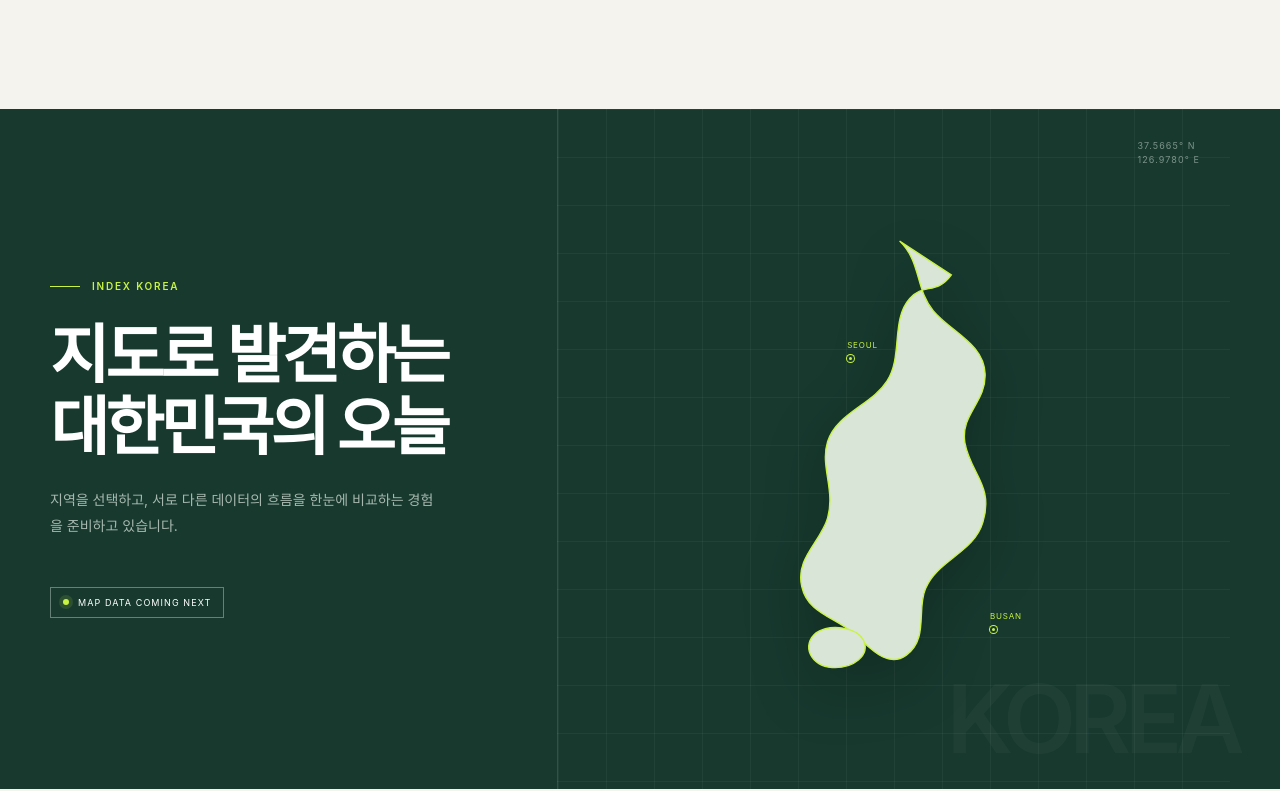
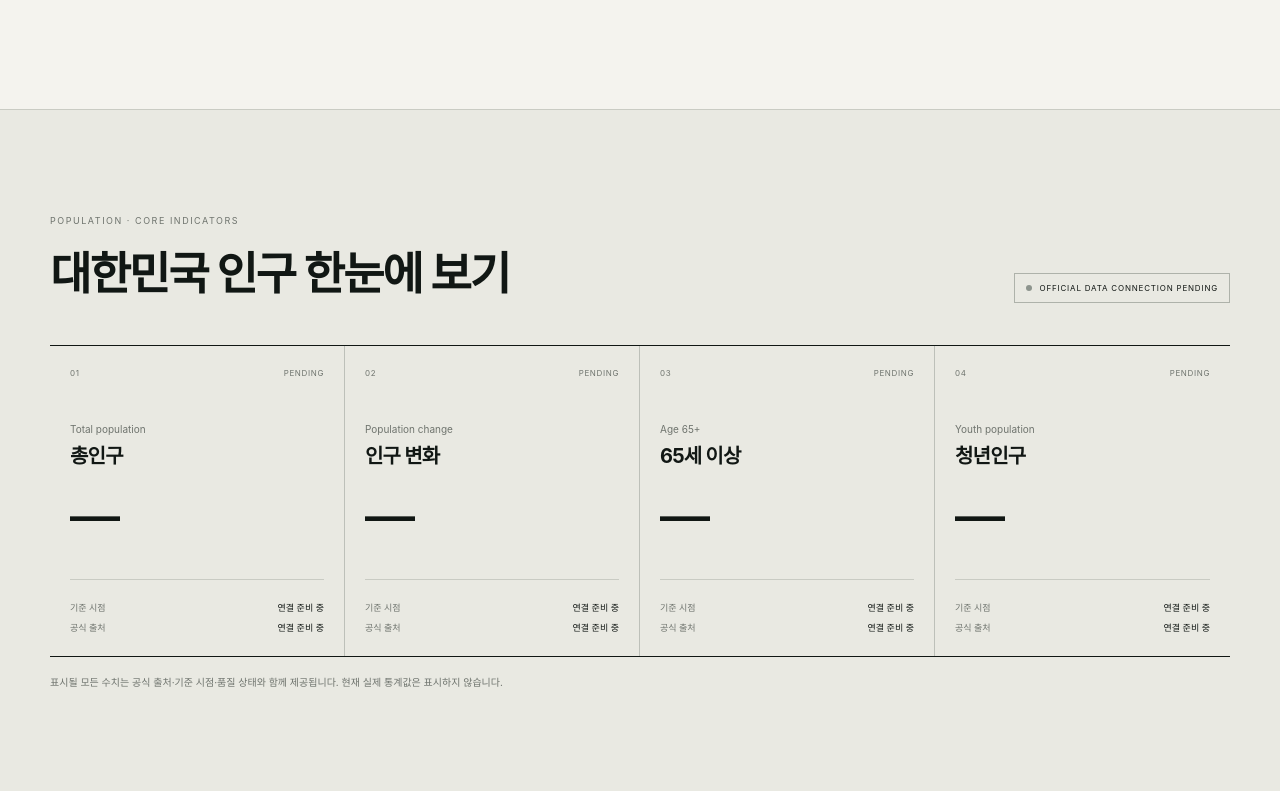
Before and after one commit to simpleisabest/INDEX_WORLD, a Next.js app: page / in a window 1280 px wide. Shown: the part 1399-2190 px from the top of the page. Built offline with nearby package versions, Linux system fonts and the light colour scheme.

Commit message:
feat: add V0.3 population KPI foundation

```diff
--- a/app/globals.css
+++ b/app/globals.css
@@ -69,6 +69,26 @@ button,input,select { font:inherit; }
 .card-bottom { display:flex; justify-content:space-between; align-items:end; margin-top:auto; font-size:11px; color:var(--muted); }
 .card-bottom b { font-size:18px; color:var(--ink); }
 
+.kpi-section { padding:105px 0; background:#e9e9e2; border-top:1px solid var(--line); }
+.kpi-header { display:flex; justify-content:space-between; align-items:end; gap:30px; margin-bottom:42px; }
+.kpi-header p { margin:0 0 12px; color:var(--muted); font-size:9px; letter-spacing:.17em; }
+.kpi-header h2 { margin:0; font-size:clamp(28px,4vw,45px); letter-spacing:-.045em; }
+.kpi-status { display:flex; align-items:center; gap:8px; padding:9px 11px; border:1px solid #aeb2aa; font-size:8px; letter-spacing:.1em; white-space:nowrap; }
+.kpi-status i { width:6px; height:6px; border-radius:50%; background:#8d948d; }
+.kpi-grid { display:grid; grid-template-columns:repeat(4,1fr); border-top:1px solid var(--ink); border-bottom:1px solid var(--ink); }
+.kpi-card { min-height:310px; padding:22px 20px; border-right:1px solid #bdc0b9; display:flex; flex-direction:column; }
+.kpi-card:last-child { border-right:0; }
+.kpi-card-top { display:flex; justify-content:space-between; color:var(--muted); font-size:8px; letter-spacing:.08em; }
+.kpi-card > p { margin:45px 0 5px; color:var(--muted); font-size:10px; }
+.kpi-card h3 { margin:0; font-size:20px; letter-spacing:-.04em; }
+.kpi-value { display:flex; align-items:baseline; gap:7px; margin:22px 0 auto; }
+.kpi-value strong { font-size:50px; line-height:1; font-weight:500; }
+.kpi-value span { font-size:11px; color:var(--muted); }
+.kpi-card dl { margin:25px 0 0; padding-top:14px; border-top:1px solid #c9cbc3; }
+.kpi-card dl div { display:flex; justify-content:space-between; gap:10px; margin-top:7px; font-size:9px; }
+.kpi-card dt { color:var(--muted); }.kpi-card dd { margin:0; }
+.kpi-disclaimer { margin:17px 0 0; color:var(--muted); font-size:10px; }
+
 .map-section { background:var(--green); color:white; overflow:hidden; }
 .map-grid { min-height:680px; display:grid; grid-template-columns:43% 57%; align-items:center; }
 .map-copy { padding-right:50px; }
@@ -110,6 +130,7 @@ button,input,select { font:inherit; }
   .hero { min-height:520px; padding:65px 0 55px; }.hero h1 { margin-top:25px; font-size:clamp(59px,19vw,86px); }.hero > p { margin:35px 0 0; font-size:13px; }.free-promise { margin:25px 0 0; max-width:100%; align-items:flex-start; flex-direction:column; gap:9px; }.free-promise strong { font-size:8px; }.free-promise span { font-size:9px; }.desktop-break { display:none; }.hero-index { display:none; }
   .search-wrap { width:100%; margin-bottom:-60px; }.search-panel { padding:25px 16px 22px; }.search-heading-row { align-items:start; margin-bottom:12px; }.search-heading-row span { display:none; }.search-trust { align-items:flex-start; flex-direction:column; gap:4px; margin:0 0 16px; }.search-trust strong { font-size:10px; }.search-trust span { font-size:9px; }.search-form { min-height:66px; padding-left:18px; grid-template-columns:27px 1fr 42px; }.search-form input { font-size:13px; padding-inline:10px; }.search-form button { width:40px; height:40px; }.search-suggestions { padding:14px 12px; }.search-suggestions > div { display:grid; grid-template-columns:1fr 1fr; }.search-suggestions button { min-width:0; padding-inline:8px; }.search-status p { line-height:1.7; }.search-status p span { display:inline-block; }
   .section { padding:120px 0 80px; }.section-title { align-items:start; flex-direction:column; gap:15px; margin-bottom:30px; }.category-grid { grid-template-columns:1fr; }.category-card { min-height:230px; border-right:0; border-bottom:1px solid var(--line); }.category-card:last-child { border-bottom:0; }.category-card > p { margin-top:35px; }
+  .kpi-section { padding:80px 0; }.kpi-header { align-items:flex-start; flex-direction:column; margin-bottom:30px; }.kpi-grid { grid-template-columns:1fr 1fr; }.kpi-card { min-height:270px; border-bottom:1px solid #bdc0b9; }.kpi-card:nth-child(2n) { border-right:0; }.kpi-card:nth-last-child(-n+2) { border-bottom:0; }.kpi-card > p { margin-top:32px; }.kpi-value strong { font-size:43px; }
   .map-grid { min-height:auto; grid-template-columns:1fr; }.map-copy { padding:80px 0 50px; }.map-visual { height:520px; border-left:0; border-top:1px solid rgba(255,255,255,.12); margin-inline:-16px; }.map-watermark { font-size:70px; }.city-seoul { left:37%; }.city-busan { right:24%; }
   .popular-row { min-height:120px; grid-template-columns:35px 1fr 25px; gap:12px; }.popular-label { display:none; }.popular-row > div { min-width:0; }.popular-row h3 { font-size:16px; }.demo-chip { grid-column:2; margin-top:-28px; }.row-arrow { grid-column:3; grid-row:1; }.popular-number { align-self:start; padding-top:31px; }
   .share-section { padding-top:75px; }.share-grid { grid-template-columns:1fr; gap:35px; padding-bottom:75px; }.share-copy { padding-top:0; }.footer { align-items:flex-start; gap:20px; flex-wrap:wrap; }.footer p { order:3; width:100%; }
@@ -118,6 +139,7 @@ button,input,select { font:inherit; }
 @media (max-width:360px) {
   .shell { width:calc(100% - 24px); }.brand { font-size:14px; gap:8px; }.brand-mark { width:30px; height:30px; }.language select { max-width:65px; }
   .hero h1 { font-size:56px; }.hero > p { font-size:12px; }.search-panel { padding-inline:12px; }.search-form { padding-left:14px; grid-template-columns:24px minmax(0,1fr) 38px; }.search-form input { font-size:11px; padding-inline:7px; }.search-form button { width:36px; height:36px; }.search-status p { font-size:9px; }
+  .kpi-grid { grid-template-columns:1fr; }.kpi-card { min-height:250px; border-right:0; border-bottom:1px solid #bdc0b9 !important; }.kpi-card:last-child { border-bottom:0 !important; }.kpi-status { white-space:normal; }
   .map-copy h2 { font-size:36px; }.map-visual { height:450px; }.share-actions button { padding:11px 12px; }.share-actions button span { margin-right:7px; }
 }
 
--- a/app/page.tsx
+++ b/app/page.tsx
@@ -7,6 +7,7 @@ import {
   ShareBlock,
 } from "@/components/blocks";
 import { SearchBlock } from "@/components/search-block";
+import { KPIBlock } from "@/components/kpi-block";
 
 export default function Home() {
   return (
@@ -15,6 +16,7 @@ export default function Home() {
       <HeroBlock />
       <SearchBlock />
       <DataCategoryBlock />
+      <KPIBlock />
       <MapBlock />
       <PopularDataBlock />
       <ShareBlock />
--- /dev/null
+++ b/components/kpi-block.tsx
@@ -0,0 +1,55 @@
+export type KpiDatum = {
+  label: string;
+  labelEn: string;
+  value: string | null;
+  unit: string | null;
+  referencePeriod: string | null;
+  change: string | null;
+  quality: "PENDING" | "VERIFIED" | "PROVISIONAL" | "STALE" | "REVIEW_REQUIRED";
+  source: string | null;
+};
+
+const populationKpis: KpiDatum[] = [
+  { label: "총인구", labelEn: "Total population", value: null, unit: "명", referencePeriod: null, change: null, quality: "PENDING", source: null },
+  { label: "인구 변화", labelEn: "Population change", value: null, unit: "%", referencePeriod: null, change: null, quality: "PENDING", source: null },
+  { label: "65세 이상", labelEn: "Age 65+", value: null, unit: "%", referencePeriod: null, change: null, quality: "PENDING", source: null },
+  { label: "청년인구", labelEn: "Youth population", value: null, unit: "명", referencePeriod: null, change: null, quality: "PENDING", source: null },
+];
+
+export function KPIBlock({ items = populationKpis }: { items?: KpiDatum[] }) {
+  return (
+    <section className="kpi-section" aria-labelledby="kpi-heading">
+      <div className="shell">
+        <div className="kpi-header">
+          <div>
+            <p>POPULATION · CORE INDICATORS</p>
+            <h2 id="kpi-heading">대한민국 인구 한눈에 보기</h2>
+          </div>
+          <div className="kpi-status"><i /> OFFICIAL DATA CONNECTION PENDING</div>
+        </div>
+
+        <div className="kpi-grid">
+          {items.map((item, index) => (
+            <article className="kpi-card" key={item.label}>
+              <div className="kpi-card-top">
+                <span>0{index + 1}</span>
+                <span>{item.quality}</span>
+              </div>
+              <p>{item.labelEn}</p>
+              <h3>{item.label}</h3>
+              <div className="kpi-value" aria-label={`${item.label} 공식 데이터 연결 준비 중`}>
+                <strong>{item.value ?? "—"}</strong>
+                {item.value && item.unit && <span>{item.unit}</span>}
+              </div>
+              <dl>
+                <div><dt>기준 시점</dt><dd>{item.referencePeriod ?? "연결 준비 중"}</dd></div>
+                <div><dt>공식 출처</dt><dd>{item.source ?? "연결 준비 중"}</dd></div>
+              </dl>
+            </article>
+          ))}
+        </div>
+        <p className="kpi-disclaimer">표시될 모든 수치는 공식 출처·기준 시점·품질 상태와 함께 제공됩니다. 현재 실제 통계값은 표시하지 않습니다.</p>
+      </div>
+    </section>
+  );
+}
```
